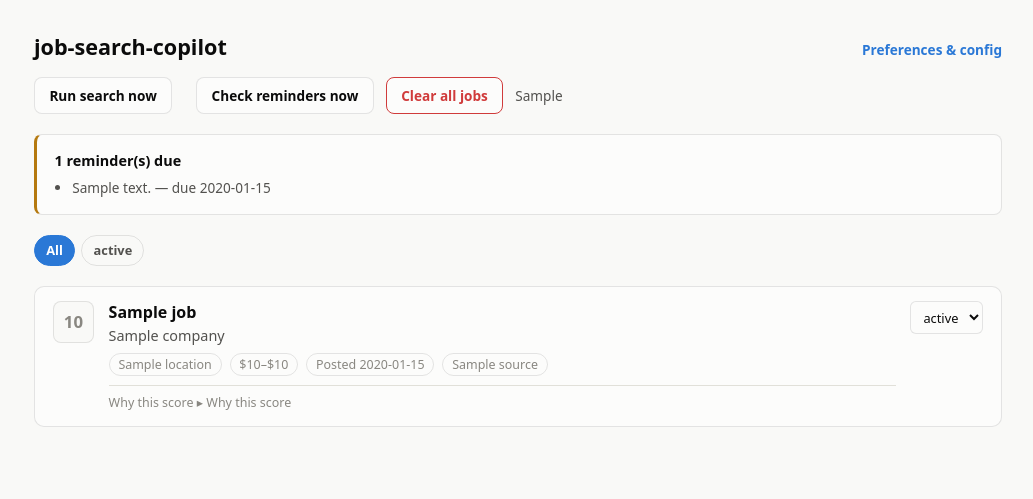
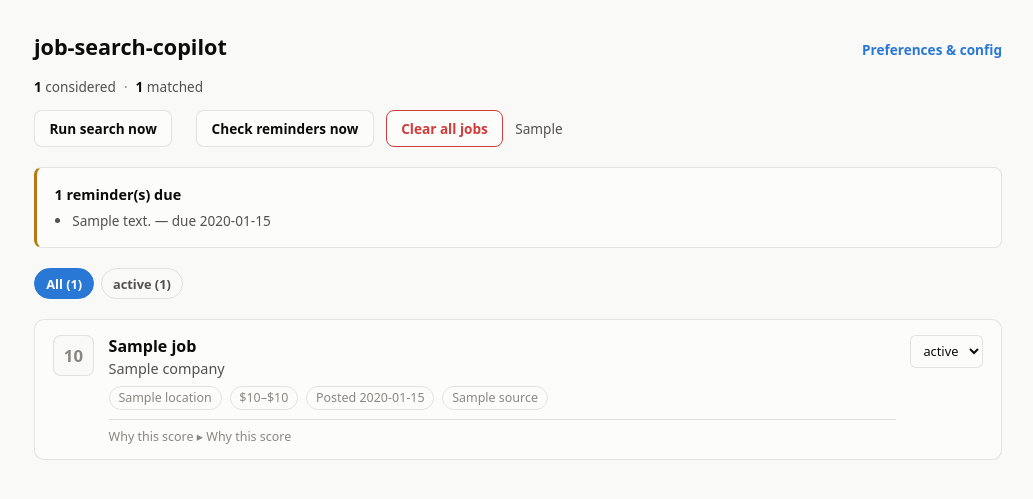
Before and after one commit to David-S-Hunsicker/hanarr, a Python web app: template src/jobcopilot/dashboard/templates/index.html in a window 1280 px wide. Shown: the top 499 px of the page, without its empty margins (122-1155 px from the left). Run offline with Jinja, Linux system fonts and the light colour scheme; the template is opened without the code that fills it: most values are stand-ins (such as "Sample title", 1, 10 or a date in 2020).

Commit message:
Add always-visible stats and per-status counts to the dashboard
A stats bar under the header now shows "N considered · M matched" —
considered pulls from SeenPosting (everything fetched and scored,
matched or not) and matched from JobPosting, giving a standing view of
search coverage independent of the transient in-progress panel that
only shows during an active search.

Each status filter pill (All, new, reviewed, applied, etc.) now shows
its count in parentheses via a single grouped-by-status query, so the
pipeline breakdown is visible without clicking through each filter.

Co-Authored-By: Claude Sonnet 5 <noreply@anthropic.com>

```diff
--- a/src/jobcopilot/dashboard/templates/index.html
+++ b/src/jobcopilot/dashboard/templates/index.html
@@ -99,6 +99,17 @@
       text-decoration: none;
     }
     .nav-link:hover { text-decoration: underline; }
+
+    .stats-bar {
+      display: flex;
+      align-items: center;
+      gap: 0.5rem;
+      font-size: 0.85rem;
+      color: var(--text-secondary);
+      margin-bottom: 0.9rem;
+    }
+    .stats-bar strong { color: var(--text-primary); font-variant-numeric: tabular-nums; }
+    .stats-bar .stats-sep { color: var(--text-muted); }
 
     .toolbar {
       display: flex;
@@ -300,6 +311,12 @@
     <a class="nav-link" href="/config">Preferences &amp; config</a>
   </div>
 
+  <div class="stats-bar">
+    <span><strong>{{ considered_count }}</strong> considered</span>
+    <span class="stats-sep">·</span>
+    <span><strong>{{ matched_count }}</strong> matched</span>
+  </div>
+
   <div class="toolbar">
     <form method="post" action="/search" id="search-form">
       <button type="submit" id="search-btn" {% if search_running %}disabled{% endif %}>
@@ -339,9 +356,9 @@
   {% endif %}
 
   <div class="filters">
-    <a href="/" class="{% if not current_filter %}active{% endif %}">All</a>
+    <a href="/" class="{% if not current_filter %}active{% endif %}">All ({{ matched_count }})</a>
     {% for s in statuses %}
-    <a href="/?status={{ s }}" class="{% if s == current_filter %}active{% endif %}">{{ s }}</a>
+    <a href="/?status={{ s }}" class="{% if s == current_filter %}active{% endif %}">{{ s }} ({{ status_counts[s] }})</a>
     {% endfor %}
   </div>
 
```
Also changed, not shown: src/jobcopilot/dashboard/app.py (+25 -0 lines), tests/test_dashboard_app.py (+42 -0 lines).
